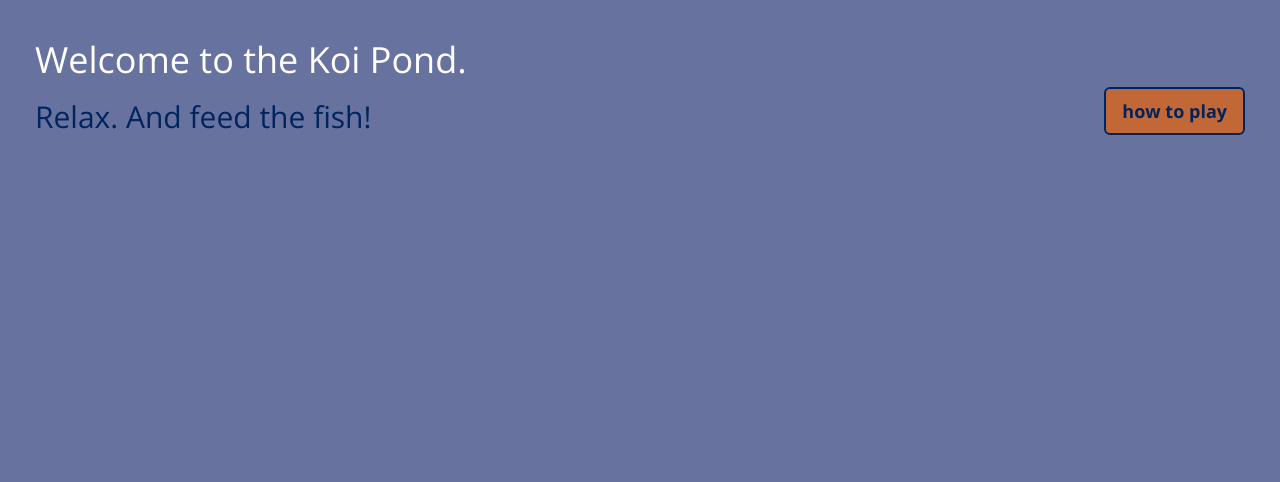
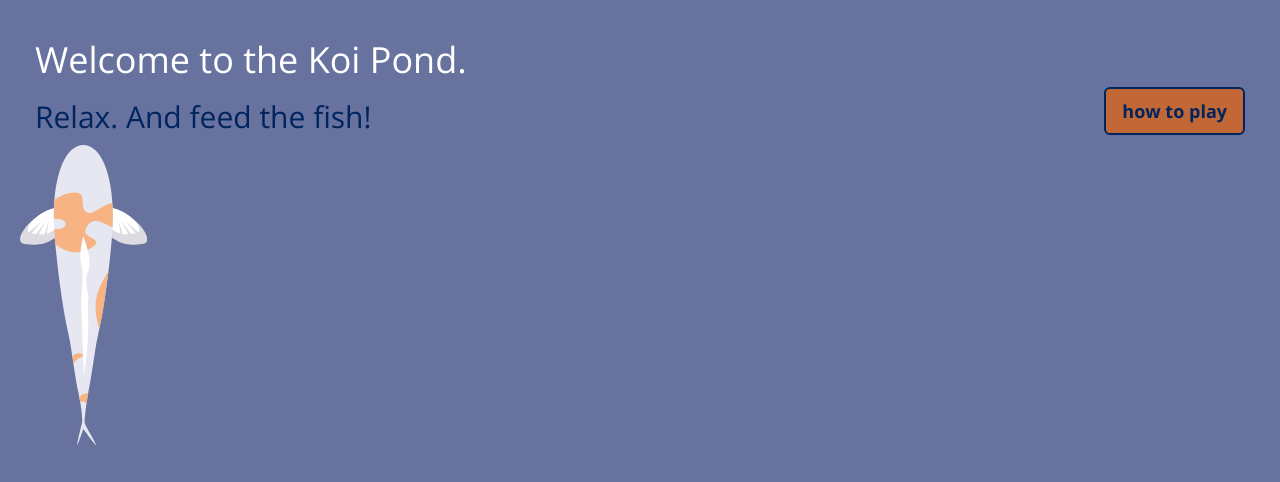
Before and after one commit to janusoo/KoiPond, a website: page index.html in a window 1280 px wide. Drawn offline with nearby package versions, Linux system fonts and the light colour scheme.

Commit message:
Added SVG code to HTML file. Attempted to style in main.css. So far no movement, though the image did rotate 90 deg ccw from original position

```diff
--- a/css/main.css
+++ b/css/main.css
@@ -136,6 +136,17 @@ header .container-fluid .row .col-xs-6 {
 .btn.btn-primary.btn-lg.how-to-play:hover {
     background: #f58345;
 }
+/* SVG styles */
+svg.koi-svg-1 {
+    motion-path: path("M3.9,74.8c0,0,0-106.4,75.5-42.6S271.8,184,252.9,106.9s-47.4-130.9-58.2-92s59.8,111.2-32.9,126.1 S5.9,138.6,3.9,74.8z");
+    position: absolute;
+    -webkit-animation: motionpathguy 10s linear infinite both;
+    animation: motionpathguy 10s linear infinite both;
+}
+
+/* ==========================================================================
+   END Author's custom styles
+   ========================================================================== */
 
 /* ==========================================================================
    Helper classes
--- a/index.html
+++ b/index.html
@@ -38,6 +38,29 @@
 		</div>
 	</div>
   </header>
+
+  	<!-- START Fish SVGs -->
+  	<div class="koisvg1">
+  		<svg class="koi-svg-1" xmlns="http://www.w3.org/2000/svg" id="Layer_1" width="127.253" height="300">
+		  <style>
+			<![CDATA[
+				.st0{fill:#E6E7F0;}
+				.st1{fill:#F7B384;}
+				.st2{fill:#FFFFFF;}
+				.st3{fill:#DBDBE1;}
+			]]>
+		  </style>
+		  <path d="M46.768 66.203c-4.45-6.23-17.135-3.402-29.19 5.05C.845 83.023-4.88 98.458 4.504 98.897c8.554.387 16.49 3.153 29.188-5.064 12.36-7.977 17.53-21.4 13.078-27.63z" class="st3"/>
+		  <path d="M44.167 65.993c-3.017-4.91-12.654-3.472-22.093 2.193C8.964 76.05 3.902 87.31 10.9 88.14c6.384.754 12.177 3.256 22.096-2.193 9.644-5.305 14.19-15.054 11.17-19.954z" class="st2"/>
+		  <path d="M16.255 93.705l9.41-17.135L14.04 91.603zM9 91.285l12.49-14.86-14.26 12.33zm16.914 4.07l2.694-19.546-5.494 18.43zm54.57-29.152c4.448-6.23 17.136-3.402 29.19 5.05 16.73 11.77 22.463 27.203 13.076 27.642-8.56.387-16.488 3.153-29.193-5.064-12.354-7.97-17.525-21.4-13.072-27.62z" class="st3"/>
+		  <path d="M83.085 65.993c3.015-4.91 12.65-3.472 22.093 2.193 13.11 7.864 18.174 19.124 11.172 19.954-6.383.754-12.177 3.256-22.094-2.193-9.646-5.305-14.187-15.054-11.17-19.954z" class="st2"/>
+		  <path d="M110.995 93.705l-9.41-17.135 11.626 15.033zm7.26-2.42l-12.497-14.86 14.265 12.33zm-16.918 4.07L98.643 75.81l5.49 18.43z" class="st3"/>
+		  <path d="M63.342 0C79.65 0 92.867 25.792 92.867 71.403c0 5.348-.188 10.607-.54 15.712-1.63 23.675-6.88 70.073-14.082 101.776-3.003 13.19-6.337 41.72-9.893 58.33-1.172 5.47-4.196 27.95-3.58 31.04.71 3.52 25.83 43.21-1.43 5.76-.262-.35-12.648 39.74-1.426-5.76 1.425-5.814-2.41-25.57-3.58-31.035-3.556-16.613-6.896-45.142-9.89-58.327-7.2-31.702-12.456-78.1-14.088-101.775-.348-5.103-.536-10.363-.536-15.71C33.822 25.793 47.042 0 63.342 0z" class="st0"/>
+		  <path d="M92.862 70.38c.062-5.572-.33-11.142-.33-11.142-4.734-4.82-20.63 14.05-26.9 7.346-6.275-6.73 1.795-19.21-10.526-19.147-12.324.057-20.678 7.775-20.678 7.775l-.504 9.404-.088 9.265s11.97-.73 11.775 5.09c-.18 5.8-11.42 5.318-11.42 5.318l.55 7.843.61 7.165s16.19 14.89 34.618 4.358C88.388 93.09 60.48 94 65.93 83.526c5.452-10.45 12.16-7.595 18.36-4.954 6.19 2.647 8.31 3.88 8.31 3.88s.187-5.04.262-12.07zm-4.395 55.936s-12.135 17.812-12.758 32.177c-.66 15.133 3.68 25.125 3.68 25.125s2.28-9.23 4.792-26.056c1.9-12.732 4.276-31.246 4.276-31.246zm-25.2 83.467c-6.24-3.993-10.883 1.74-10.883 1.74l1.174 7.718s2.398-4.82 5.35-5.9c4.554-1.68 4.36-3.55 4.36-3.55zm4.925 38.237s-.732.262-4.46.86c-3.733.592-4.167 4.534-4.167 4.534l.615 3.452s1.76-.51 3.59-.45c1.17.027 2.748 2.393 2.748 2.393l1.674-10.79z" class="st1"/>
+		  <path d="M63.268 91.285s-5.1 18.612-2.037 28.117c3.07 9.506-.37 31.49.02 42.578.4 11.116 2.63 68.508 2.63 68.508 7.168-42.363 3.08-67.82 4.32-75.52 1.307-8.165-5.346-17.492 0-28.65 5.12-10.718-4.924-35.033-4.924-35.033z" class="st2"/>
+		</svg>
+  	</div>
+  	<!-- END Fish SVGs -->
 
   <!-- Modals -->
   <div class="modal fade" id="playInstructionsModal" tabindex="-1" role="dialog" aria-labelledby="playInstructionsModalLabel" aria-hidden="true">
```
